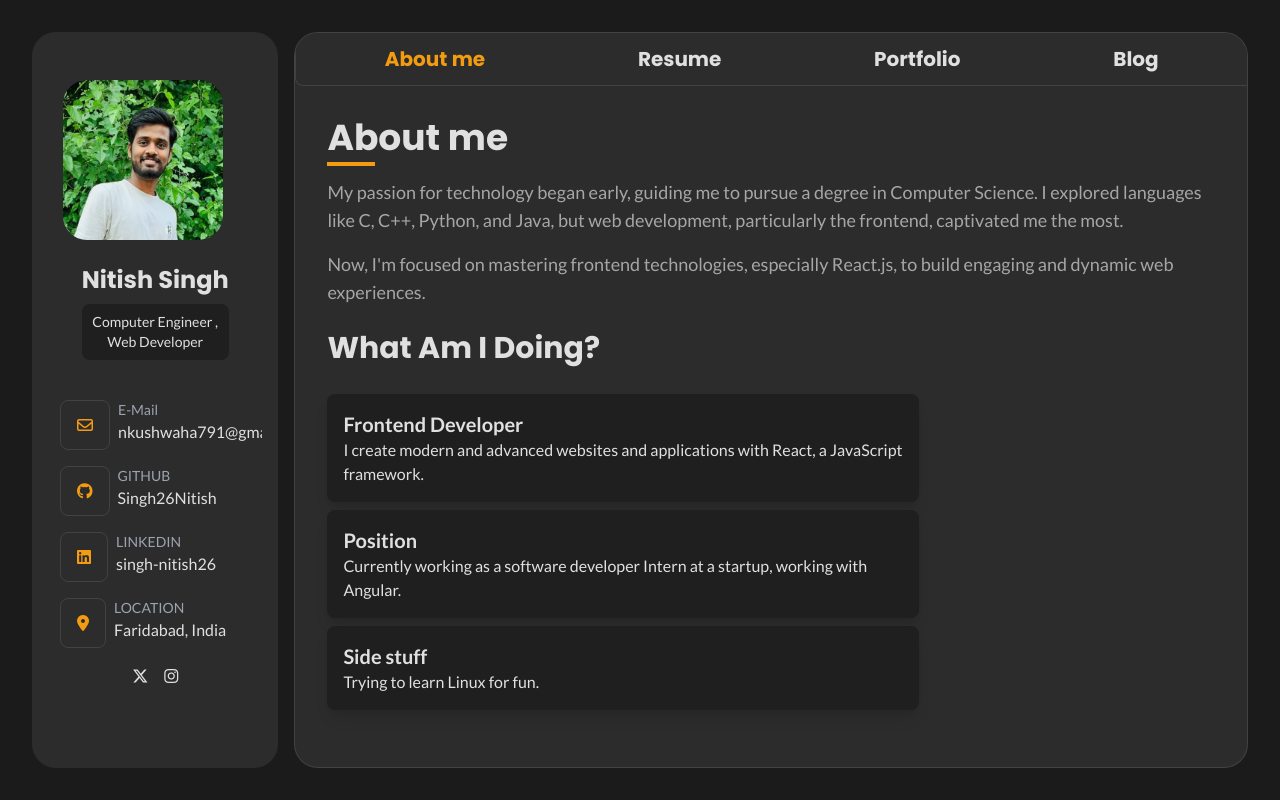
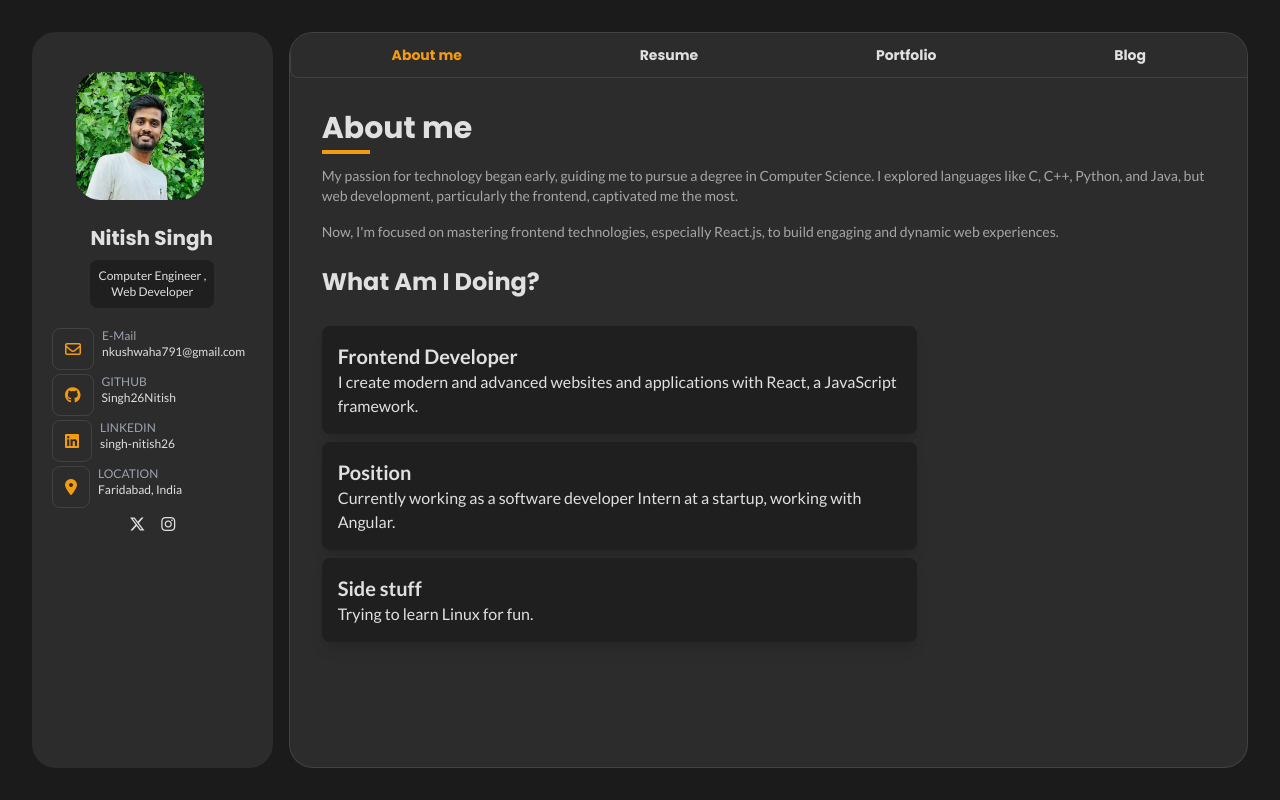
Before and after one commit to Singh26Nitish/profile, a React (Create React App) app: page /about in a window 1280 px wide. Built offline with nearby package versions, Linux system fonts and the light colour scheme.

Commit message:
screen fit

```diff
--- a/src/Components/Aside.js
+++ b/src/Components/Aside.js
@@ -13,19 +13,19 @@ function Aside() {
     };
 
     return (
-        <aside className="text-font bg-light rounded-3xl m-2 pb-4 sm:w-1/5 sm:p-4">
+        <aside className="text-font bg-light rounded-3xl m-2 pb-4 sm:pb-2 sm:w-1/5 sm:p-4">
             {/* About me section */}
-            <div className="flex justify-start items-center px-4 sm:flex-col sm:mt-4">
+            <div className="flex justify-start items-center px-4 sm:flex-col sm:mt-2">
                 <div className="mr-6">
-                    <img src={profile} alt="pfp" className="max-w-xs max-h-28 sm:max-h-40 mt-4 rounded-3xl" />
+                    <img src={profile} alt="pfp" className="max-w-xs max-h-28 sm:max-h-32 mt-4 rounded-3xl" />
                 </div>
 
                 <div className="flex justify-between w-fu">
                     <div className="flex-col">
-                        <div className="font-bold text-2xl mt-6 font-poppins text-font">
+                        <div className="font-bold text-xl mt-6 font-poppins text-font">
                             <p>Nitish Singh</p>
                         </div>
-                        <div className="text-sm p-2 mt-2 bg-content rounded-lg flex items-center text-font sm:flex-col">
+                        <div className="text-xs p-2 mt-2 bg-content rounded-lg flex items-center text-font sm:flex-col">
                             <p>Computer Engineer ,</p>
                             <p> Web Developer</p>
                         </div>
@@ -49,15 +49,15 @@ function Aside() {
                     showContacts ? 'max-h-96 sm:max-h-full' : 'max-h-0 sm:max-h-full'
                 } sm:block`}
                 >
-                <div className="mt-10 flex flex-col ml-3">
+                <div className="mt-10 sm:mt-5 flex flex-col ml-3 sm:ml-1">
                     {data.socials.map((card, index) => (
-                    <div key={index} className="flex flex-row mb-4">
-                        <div className="rounded-lg thin-border border-white p-3 px-4 mr-2 text-high">
+                    <div key={index} className="flex flex-row mb-3 sm:mb-1">
+                        <div className="rounded-lg thin-border border-white p-2 px-3 mr-2 text-high">
                         <i className={`${card.logo1} ${card.logo2}`}></i>
                         </div>
                         <div>
-                        <p className="text-sm text-gray-400">{card.title}</p>
-                        <p className="text-md">
+                        <p className="text-xs text-gray-400">{card.title}</p>
+                        <p className="text-xs">
                             <a href={card.link} target="_blank" rel="noopener noreferrer">
                             {card.username}
                             </a>
--- a/src/Components/EducationTimeline.js
+++ b/src/Components/EducationTimeline.js
@@ -47,9 +47,9 @@ import data from './data.json';
   export default function EducationTimeline() {
     return (
       <div className="text-font ml-2">
-        <h1 className="text-3xl font-bold mb-6">Education</h1>
+        <h1 className="text-3xl sm:text-2xl font-bold mb-6">Education</h1>
         <TimelineEdu />
-        <h1 className="text-3xl font-bold mb-6">Experience</h1>
+        <h1 className="text-3xl sm:text-2xl font-bold mb-6">Experience</h1>
         <TimelineExp />
       </div>
     );
--- a/src/Components/Navbar.js
+++ b/src/Components/Navbar.js
@@ -5,7 +5,7 @@ function Navbar() {
   return (
     <div className="relative w-full font-poppins">
       {/* <div className="bg-light flex text-font justify-around p-3 mx-rounded-3xl text-xl thin-border ">  */}
-      <div className="bg-light flex text-font justify-around p-3 mx-rounded-3xl text-xl border border-white rounded-lg thin-border sm:border-r-0 sm:border-t-0 sm:rounded-tl-none sm:rounded-br-none">
+      <div className="bg-light flex text-font justify-around p-3 mx-rounded-3xl text-xl sm:text-sm border border-white rounded-lg thin-border sm:border-r-0 sm:border-t-0 sm:rounded-tl-none sm:rounded-br-none">
 
 
         <NavLink
--- a/src/routes/About.js
+++ b/src/routes/About.js
@@ -4,20 +4,20 @@ function About() {
     return (
         <>
             <section className="mb-4">
-                <h1 className="text-4xl font-bold relative inline-block mb-5 font-poppins text-font">
+                <h1 className="text-4xl sm:text-3xl font-bold relative inline-block mb-5 font-poppins text-font">
                     About me
                     <span className="absolute left-0 -bottom-2 w-12 h-1 bg-high"></span>
                 </h1>
-                <p className="text-lg mb-4 text-font-dark">
+                <p className="text-lg sm:text-sm mb-4 text-font-dark">
                     My passion for technology began early, guiding me to pursue a degree in Computer Science. I explored languages like C, C++, Python, and Java, but web development, particularly the frontend, captivated me the most.
                 </p>
-                <p className="text-lg text-font-dark">
+                <p className="text-lg sm:text-sm text-font-dark">
                     Now, I'm focused on mastering frontend technologies, especially React.js, to build engaging and dynamic web experiences.
                 </p>
             </section>
 
             <section className="mt-6">
-                <h1 className="text-3xl font-bold relative inline-block mb-5 font-poppins">What Am I Doing?</h1>
+                <h1 className="text-3xl sm:text-2xl font-bold relative inline-block mb-5 font-poppins">What Am I Doing?</h1>
                 <div className="flex-col flex-wrap justify-around">
                     {/* First Card */}
                     <div className="rounded-lg p-4 shadow-lg bg-content my-2 sm:w-2/3">
--- a/src/routes/Resume.js
+++ b/src/routes/Resume.js
@@ -5,7 +5,7 @@ function Resume(){
     return(
         <section className="">
             <div>
-            <h1 className="text-4xl font-bold relative inline-block mb-6 font-poppins text-font">
+            <h1 className="text-4xl sm:text-3xl font-bold relative inline-block mb-6 font-poppins text-font">
                         Resume
                         <span className="absolute left-0 -bottom-2 w-12 h-1 bg-high"></span>
                     </h1>
```
